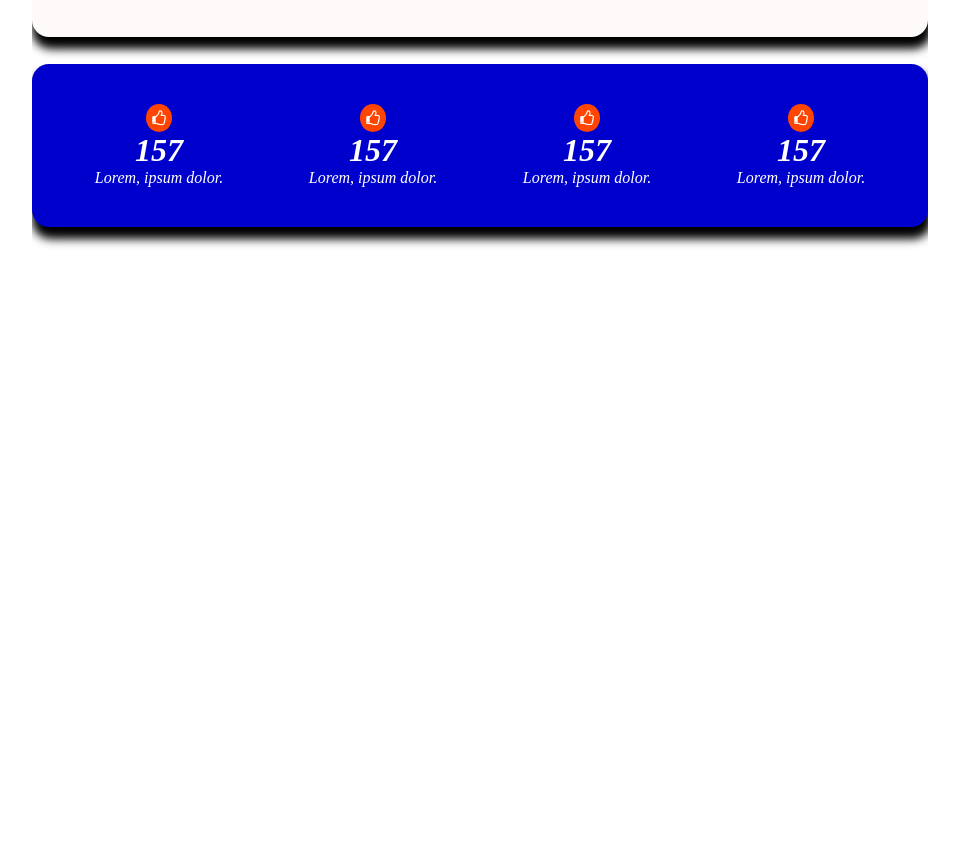
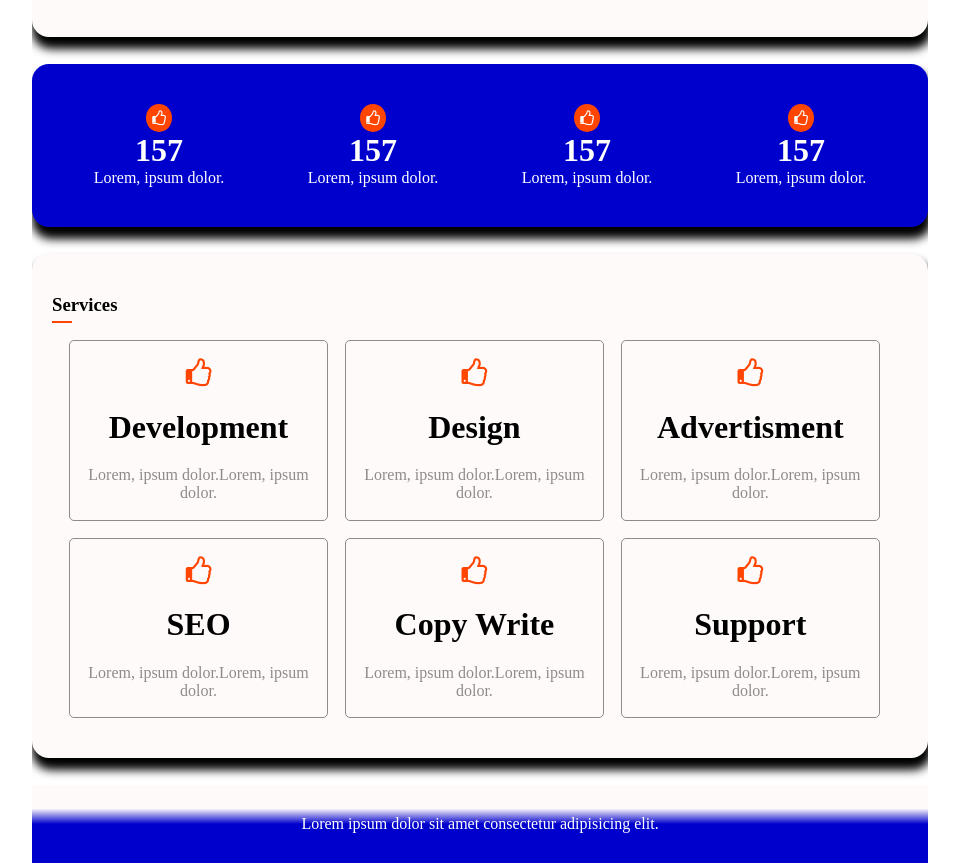
Before and after one commit to rifatjahan823/portfolio, a plain HTML site: page index.html in a window 1280 px wide. Shown: the part 1141-2004 px from the top of the page, without its empty margins (288-1247 px from the left). Before the commit the page ends 1395 px from the top, so only its background shows below. Drawn offline with Linux system fonts and the light colour scheme.

Commit message:
footer style

```diff
--- a/index.html
+++ b/index.html
@@ -23,7 +23,7 @@
                     <li><a href=""><i class="fa fa-home"></i> Home</a></li>
                     <li><a href=""><i class="fa fa-home"></i> about</a></li>
                     <li><a href=""><i class="fa fa-home"></i> service</a></li>
-                    <i><a href=""><i class="fa fa-home"></i> resume</a></li>
+                    <li><a href=""><i class="fa fa-home"></i> resume</a></li>
                     <li><a href=""><i class="fa fa-home"></i> work</a></li>
                      <li><a href=""><i class="fa fa-home"></i> blog</a></li>
                     <li><a href=""><i class="fa fa-phone"></i> contact</a></li>
@@ -110,6 +110,48 @@
         </div>
     </div>
     </div>
+       <div class="service-area fix">
+          <h3>services</h3>
+            <div class="catagory-left ">
+                <div class="catagory-one catagory">
+                    <i class="fa fa-thumbs-o-up"></i>
+                    <h1>development</h1>
+                    <p>Lorem, ipsum dolor.Lorem, ipsum dolor. </p>
+                </div>
+                <div class="catagory-one catagory">
+                    <i class="fa fa-thumbs-o-up"></i>
+                    <h1>design</h1>
+                    <p>Lorem, ipsum dolor.Lorem, ipsum dolor. </p>
+                </div>
+                <div class="catagory-one catagory ">
+                    <i class="fa fa-thumbs-o-up"></i>
+                    <h1>advertisment</h1>
+                    <p>Lorem, ipsum dolor.Lorem, ipsum dolor. </p>
+                </div>
+            </div>
+            <div class="catagory-right">
+                <div class="catagory-two catagory">
+                    <i class="fa fa-thumbs-o-up"></i>
+                    <h1>SEO</h1>
+                    <p>Lorem, ipsum dolor.Lorem, ipsum dolor. </p>
+                </div>
+                <div class="catagory-two catagory ">
+                    <i class="fa fa-thumbs-o-up"></i>
+                    <h1>copy write</h1>
+                    <p>Lorem, ipsum dolor.Lorem, ipsum dolor. </p>
+                </div>
+                <div class="catagory-two catagory">
+                    <i class="fa fa-thumbs-o-up"></i>
+                    <h1>support</h1>
+                    <p>Lorem, ipsum dolor.Lorem, ipsum dolor. </p>
+                </div>
+            </div>
+
+       </div>
+       <footer>
+           <p>Lorem ipsum dolor sit amet consectetur adipisicing elit.</p>
+       </footer>
     </div>
+
 </body>
 </html>
--- a/style.css
+++ b/style.css
@@ -246,3 +246,57 @@ margin-top:5px;
     background-color:orangered;
     border-radius: 50%;
 }
+.service-area{
+    background-color: snow;
+    box-shadow: 2px 10px 10px 2px black;
+    padding: 40px 20px;
+    margin-bottom: 3%;
+    border-radius:17px;
+}
+
+.service-area h3{
+    text-transform: capitalize;
+    text-transform:capitalize;
+}
+.service-area h3:after{
+content: " ";
+display:block;
+width:20px;
+height:2px;
+background: orangered;
+margin-top:5px;
+}
+.catagory-one{
+    float: left;
+    width:30%;
+    margin-left: 2%;
+
+}
+.catagory-two{
+    float: left;
+    width:30%;
+    margin-left:2%;
+}
+.catagory{
+    border:1px solid #908B8B ;
+    margin-top: 2%;
+    text-align: center;
+    padding: 2% 0;
+    color:#908B8B ;
+    border-radius: 5px;
+}
+.catagory h1{
+    color:black;
+    text-transform: capitalize;
+    margin: 8% 0;
+}
+.catagory i{
+    color:orangered;
+    font-size:30px;
+}
+footer{
+    padding:30px 10px;
+    background-image: linear-gradient( snow 30%, #0000CD 50%);
+    text-align:center;
+    color:white;
+}
```
